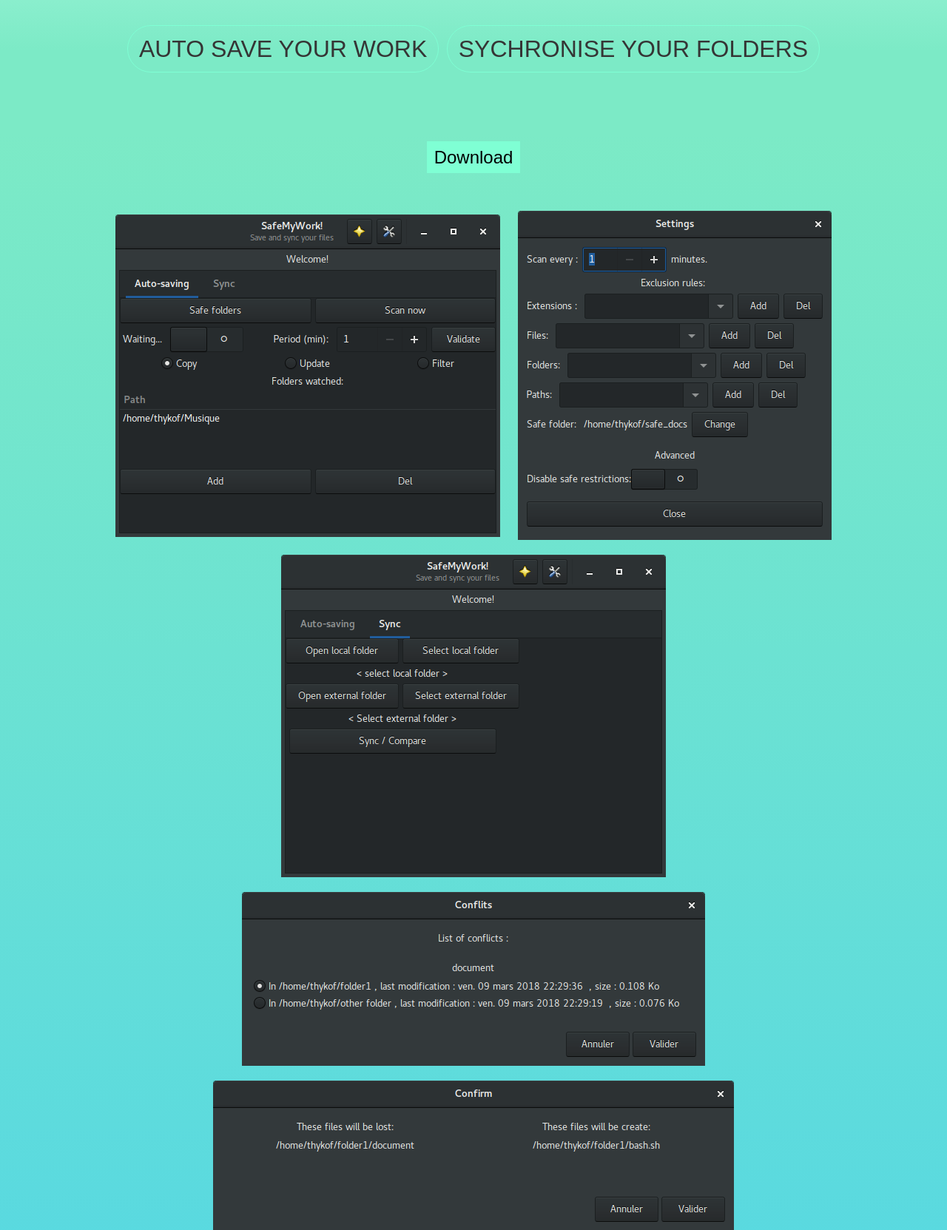
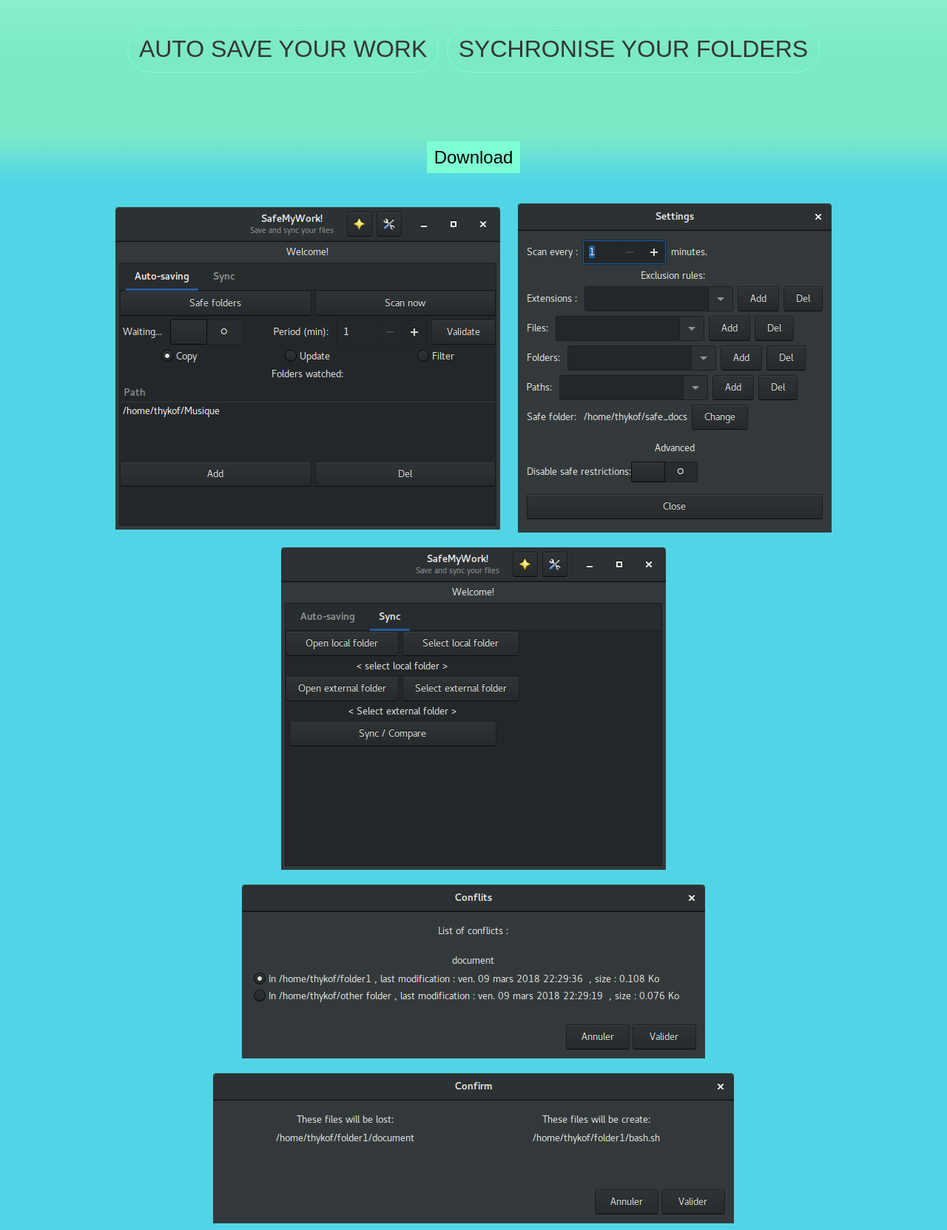
Before and after one commit to Thykof/SafeMyWork-Web, a Django app: page / in a window 1280 px wide. Shown: the part 265-1928 px from the top of the page at 74% size. Run offline with Django 3.2, Linux system fonts and the light colour scheme; parts of the project's set-up code (start-up, migrations or seed data) failed here and were passed over.

Commit message:
Improve html indentation and css

```diff
--- a/static/css/style.css
+++ b/static/css/style.css
@@ -107,20 +107,14 @@ section h1 {
 
 #s-download {
   background: linear-gradient(to bottom, #7ceac6 0%, #51d5e6 100%);
+  margin: auto;
+	text-align: center;
 }
 
-#s-download img {
+#s-sceenshots img {
   display: inline-block;
   vertical-align: middle;
   margin: 10px;
-}
-
-#s-download div:last-child {
-  margin-top: 20px;
-}
-
-div.download {
-  margin-bottom: 50px;
 }
 
 #s-advantage {
--- a/templates/base.html
+++ b/templates/base.html
@@ -20,18 +20,25 @@
 	</header>
 
 	<section id="s-download">
-		<div class="download">
 			<a href="https://github.com/Thykof/SafeMyWork/releases" title="github.com/Thykof/SafeMyWork/releases">
 				<h2>Download</h2>
 			</a>
-		</div>
-		<div id="screenchot">
+	</section>
+	<section id="s-sceenshots">
+		<div>
   		<img src="{% static 'img/auto_save.png' %}" alt="Safe my work - auto save tab">
   		<img src="{% static 'img/settings.png' %}" alt="Safe my work - settings">
   		<img src="{% static 'img/sync.png' %}" alt="Safe my work - synchronise tab">
   		<img src="{% static 'img/conflicts.png' %}" alt="Safe my work - solve conflicts">
   		<img src="{% static 'img/confirm.png' %}" alt="Safe my work - confirmation dialog">
   		<img src="{% static 'img/about.png' %}" alt="Safe my work - about">
+		</div>
+	<div>
+		<picture>
+		<source media="(min-width: 650px)" srcset="">
+		<source media="(min-width: 465px)" srcset="">
+		<img src="" alt="safe my work screenshot" style="width:auto;">
+		</picture>
 	</div>
 	</section>
 
@@ -50,6 +57,7 @@
 		<div>
 			<h2>Free</h2>
 		<p>Free and <a href="https://github.com/Thykof/SafeMyWork">Open source</a> software.</p>
+		</div>
 	</div>
 	</section>
 
```
Lines whose indentation alone changed are shown as unchanged.
